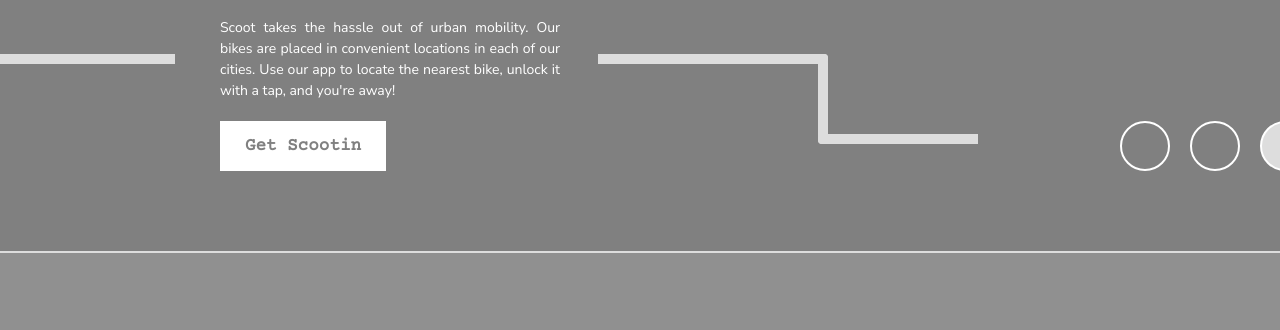
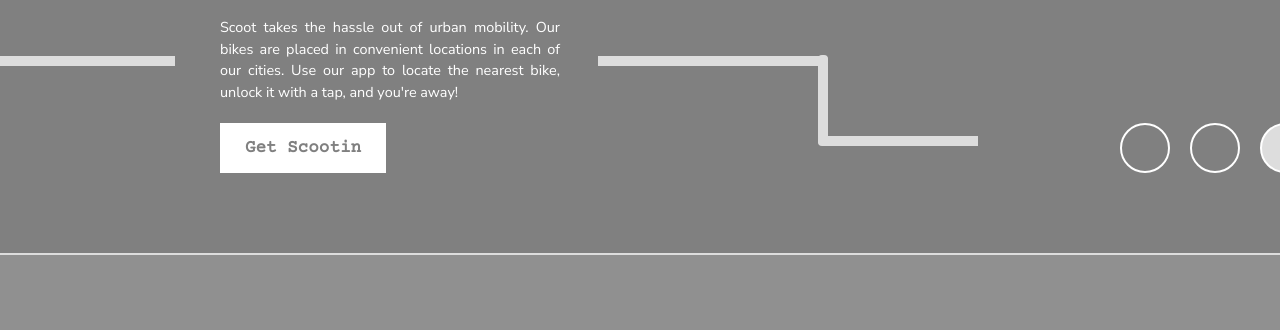
Before and after one commit to Ifycode-extension/scooter-page-abridged, a plain HTML site: page index.html in a window 1280 px wide. Shown: the part 243-573 px from the top of the page. Drawn offline with nearby package versions, Linux system fonts and the light colour scheme.

Commit message:
update section-1 p element font size

```diff
--- a/css/index.css
+++ b/css/index.css
@@ -156,7 +156,7 @@
 
 div.hero-content p {
     font-family: 'Nunito Sans', sans-serif;
-    font-size: 14px;
+    font-size: 0.9em;
     margin: 20px 0 0 60px;
     text-align: justify;
     line-height: 1.5em;
```
